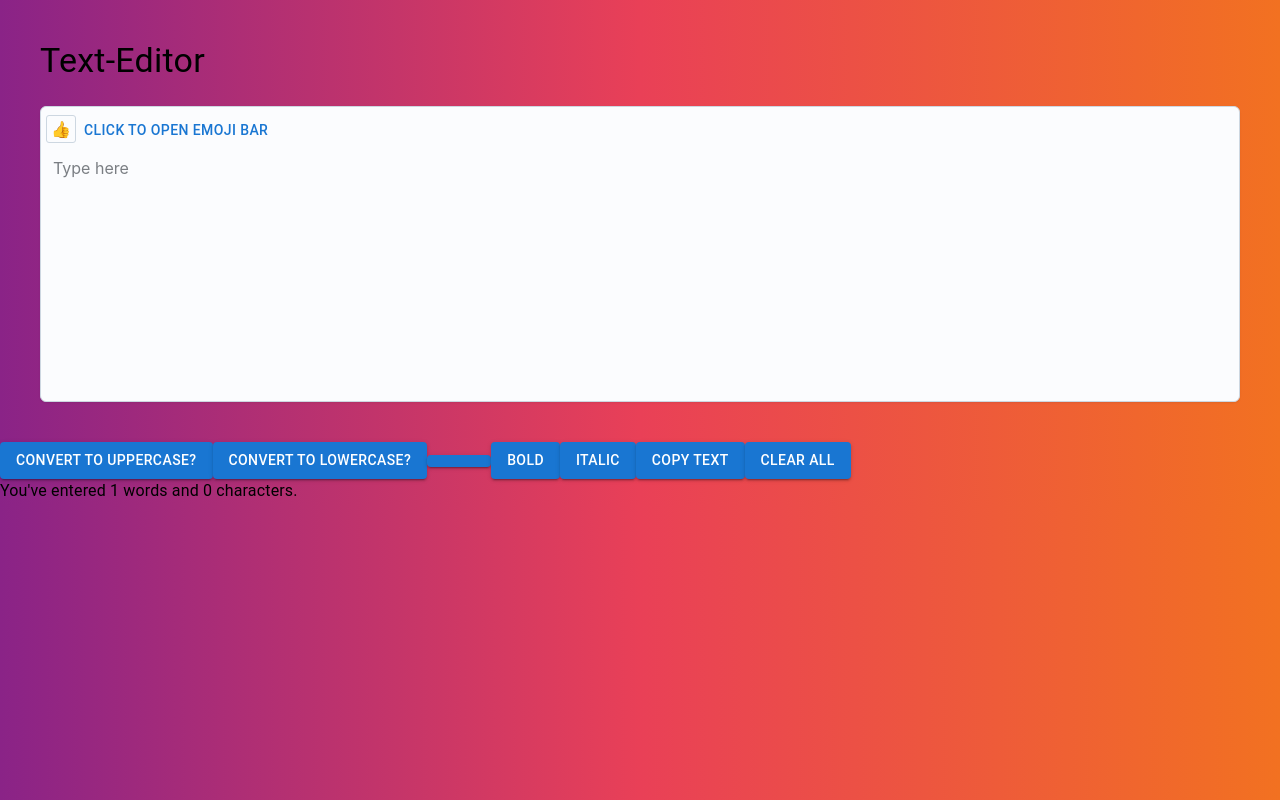
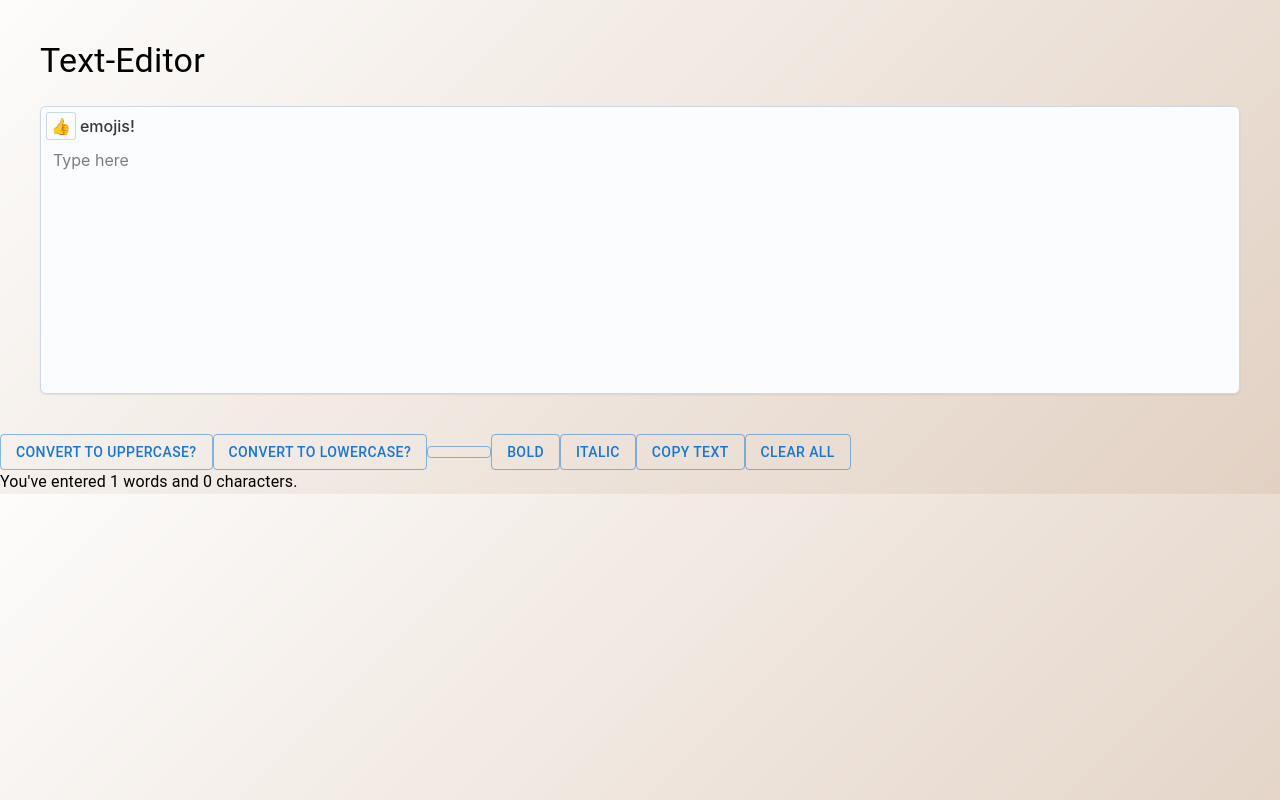
Before and after one commit to Addy-Devil/Text-Wizard, a React (Create React App) app: page / in a window 1280 px wide. Built offline with nearby package versions, Linux system fonts and the light colour scheme.

Commit message:
blahblah

```diff
--- a/public/index.html
+++ b/public/index.html
@@ -24,7 +24,7 @@
       work correctly both with client-side routing and a non-root public URL.
       Learn how to configure a non-root public URL by running `npm run build`.
     -->
-    <title>React App</title>
+    <title>Text Wizard</title>
   </head>
   <body>
 
--- a/src/Components/ButtonUsage.js
+++ b/src/Components/ButtonUsage.js
@@ -1,20 +1,18 @@
 import * as React from "react";
 import Button from "@mui/material/Button";
-import { blueGrey } from "@mui/material/colors";
+//import { blueGrey } from "@mui/material/colors";
 
 
 export default function ButtonUsage(props) {
     return (
     <>
       <Button
-        variant="contained"
-        style={{ backgroundColor: blueGrey }}
+        variant="outlined"
+        //style={{ backgroundColor: black }}
+
         onClick={props.click}>
           {props.content}
         </Button>
-
-
-
     </>
   );
 };
--- a/src/Components/TextArea.js
+++ b/src/Components/TextArea.js
@@ -100,8 +100,8 @@ const handleEmojiClick = (emoji) => {
               >
                 👍
               </IconButton>
-              <Button onClick={handleEmoji}>Click to open emoji bar </Button>{" "}
-              <EmojiPicker onEmojiClick={handleEmojiClick} open={emojiB === false ? false : true} />
+              <IconButton  onClick={handleEmoji}>emojis! </IconButton>
+              <EmojiPicker onEmojiClick={handleEmojiClick} open={emojiB} />
             </Box>
           }
         />
--- a/src/index.css
+++ b/src/index.css
@@ -5,7 +5,7 @@ body {
     sans-serif;
   -webkit-font-smoothing: antialiased;
   -moz-osx-font-smoothing: grayscale;
-  background: linear-gradient(90deg,#8A2387,#E94057,#F27121);
+  background: linear-gradient(135deg, #fdfcfb 0%, #e2d1c3 100%);
 
 }
 
```
